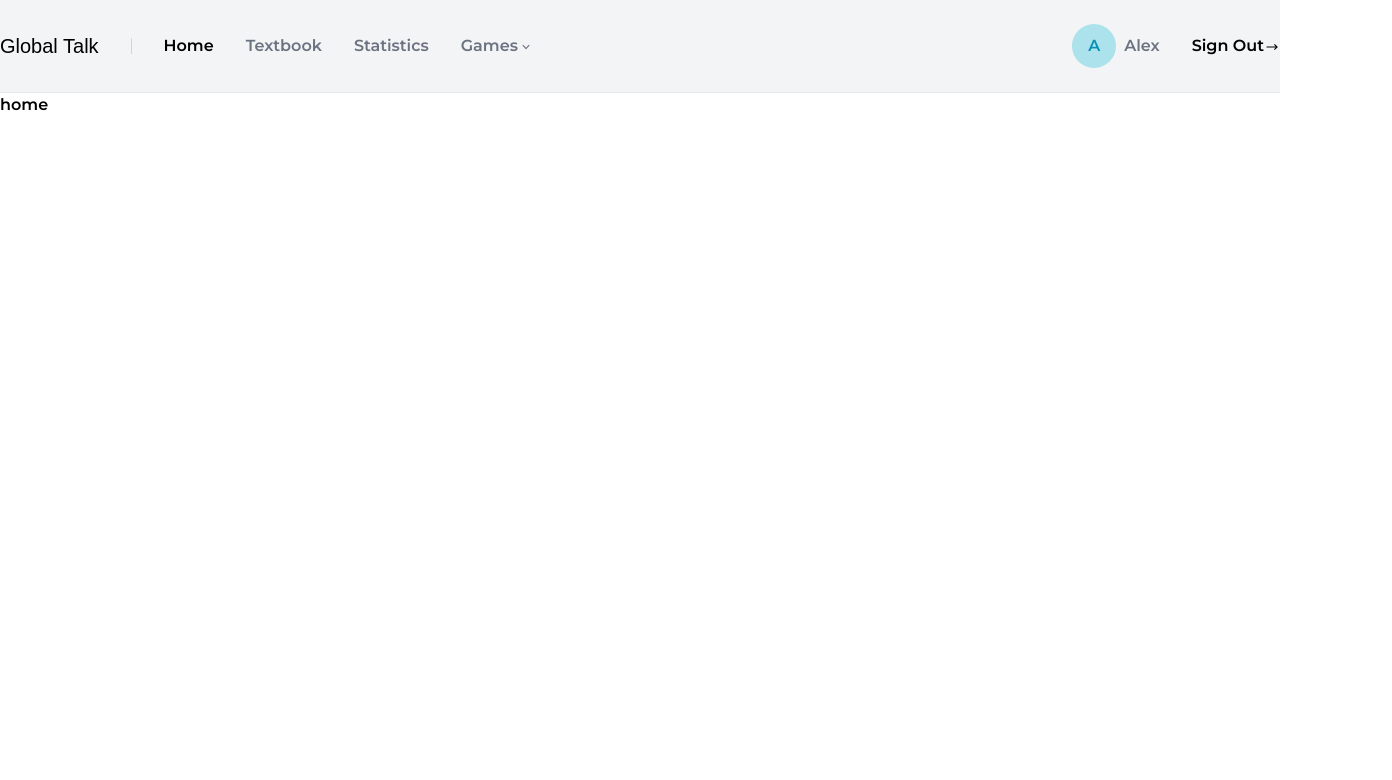
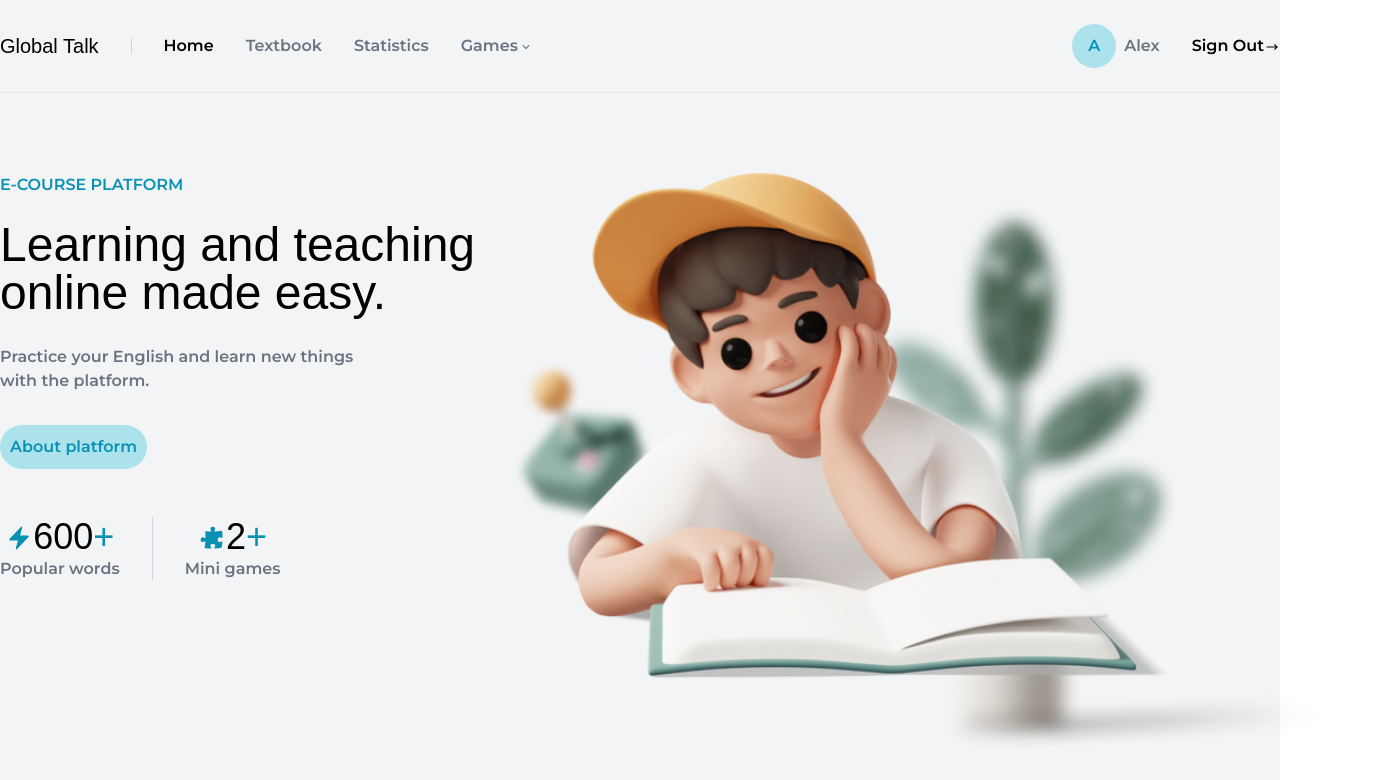
Before and after one commit to Andrew-Sem/figma-template-website-1, a Next.js app: page / in a window 1280 px wide. Shown: the top 780 px of the page, 1392 px wide, since content can reach past the window. Built offline with nearby package versions, Linux system fonts and the light colour scheme; a web font is replaced by a local one.

Commit message:
finish first section of home page

```diff
--- a/src/app/games/page.tsx
+++ b/src/app/games/page.tsx
@@ -3,7 +3,7 @@ import {FC} from 'react';
 const Games: FC = () => {
     return (
         <div>
-            games
+
         </div>
     );
 }
--- a/src/app/layout.tsx
+++ b/src/app/layout.tsx
@@ -11,9 +11,7 @@ export default function RootLayout({
         <head/>
         <body className={"font-base"}>
         <Header/>
-        <main className={"container mx-auto"}>
         {children}
-        </main>
         </body>
         </html>
     )
--- a/src/app/page.tsx
+++ b/src/app/page.tsx
@@ -1,7 +1,52 @@
+import {TextAndDescription} from "@/components/UI/TextAndDescription";
+import {Button} from "@/components/UI/Button";
+import {BoltIcon, PuzzlePieceIcon} from "@heroicons/react/24/solid";
+import Image from "next/image";
+
 export default function Home() {
-  return (
-      <div>
-        home
-      </div>
-  )
+    return (
+        <div className={"bg-gray-100 h-[740px]"}>
+            <div className={"container mx-auto"}>
+                <div className={"py-20 flex"}>
+                    <div className={"w-2/5"}>
+                        <div className={"uppercase text-cyan-600 text-base mb-6"}>e-course platform</div>
+                        <TextAndDescription
+                            title={"Learning and teaching online made easy."}
+                            description={"Practice your English and learn new things with the platform."}
+                        />
+                        <Button title={"About platform"} className={"mt-8"}/>
+                        <div className={"flex mt-12"}>
+                            <div className={"flex flex-col items-center"}>
+                                <div className={"font-title text-4xl flex items-center"}>
+                                    <BoltIcon className={"w-7 h-7 text-cyan-600 pt-0.5"}/>
+                                    600<span className={"text-cyan-600"}>+</span>
+                                </div>
+                                <div className={"text-gray-500 text-base"}>Popular words</div>
+                            </div>
+                            <div className={"mx-8 w-[1px] rounded bg-gray-300"}></div>
+                            <div className={"flex flex-col items-center"}>
+                                <div className={"font-title text-4xl flex items-center"}>
+                                    <PuzzlePieceIcon className={"w-7 h-7 text-cyan-600 pt-0.5"}/>
+                                    2<span className={"text-cyan-600"}>+</span>
+                                </div>
+                                <div className={"text-gray-500 text-base"}>Mini games</div>
+                            </div>
+                        </div>
+                    </div>
+                    <div className={"relative w-3/5"}>
+                        <Image src={"/img/image6.png"} alt={"Cactus"} width={143} height={171}
+                               className={"absolute top-[187px]"}/>
+                        <Image
+                            className={"z-10 absolute left-[52px]"}
+                            src={"/img/casual-life-3d-boy-sitting-at-the-desk-with-open-book9.png"} alt={"Cactus"}
+                            width={608} height={507}/>
+                        <Image
+                            className={"absolute top-[30px] left-[344px]"}
+                            src={"/img/image12.png"} alt={"Cactus"} width={536} height={571}/>
+
+                    </div>
+                </div>
+            </div>
+        </div>
+    )
 }
```
